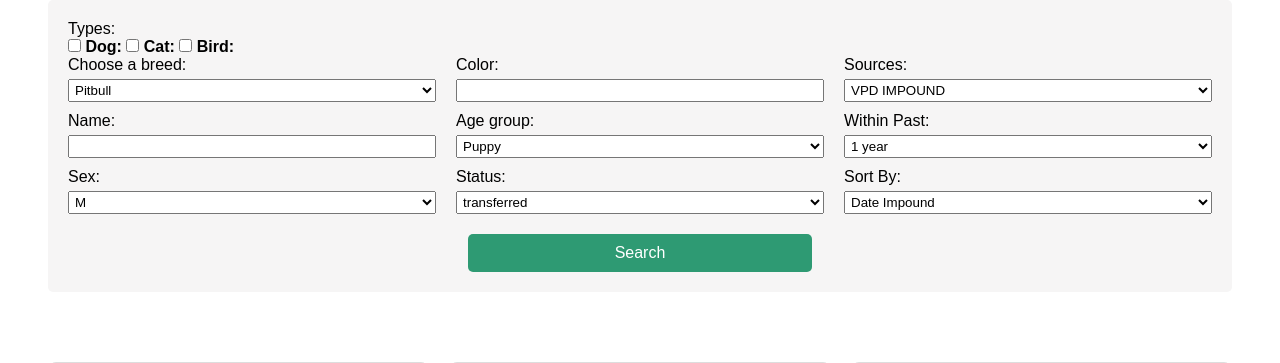
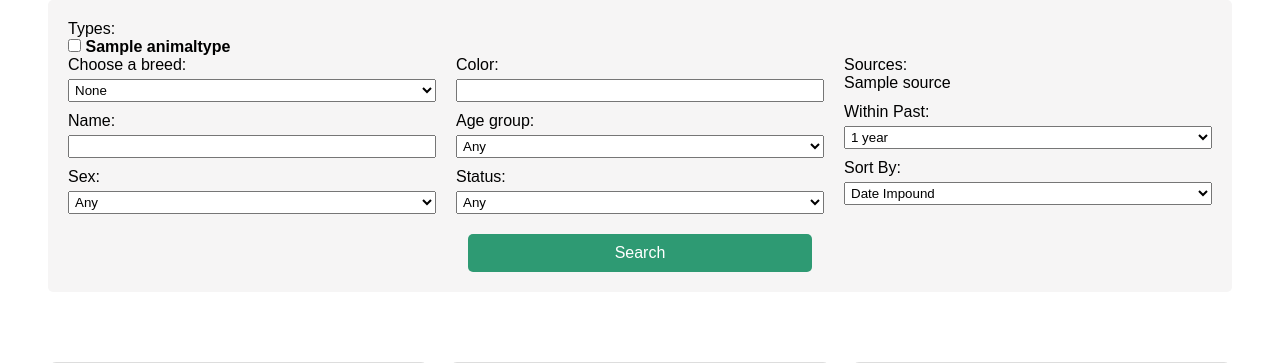
Before and after one commit to nhanvyn/van-shelter, a PHP site: page / in a window 1280 px wide. Shown: the top 363 px of the page. Run offline with PHP 8.4, Linux system fonts and the light colour scheme; tables that the repository leaves empty or names only in its code hold one stand-in row (values such as "Sample post").

Commit message:
added db

```diff
--- a/css/index.css
+++ b/css/index.css
@@ -55,6 +55,10 @@
 
 .search-filter .type-sec label {
     font-weight: bold;
+}
+.search-filter .type-sec {
+    display: flex;
+    gap: 20px;
 }
 
 
--- /dev/null
+++ b/db.php
@@ -0,0 +1,11 @@
+<?php
+$dbhost = "localhost";
+$dbuser = "root";
+$dbpass = "";
+$dbname = "van_shelter";
+$db = new mysqli($dbhost, $dbuser, $dbpass, $dbname);
+
+if ($db->connect_error) {
+    exit("Database connection failed: " . $db->connect_error);
+}
+?>
--- a/index.php
+++ b/index.php
@@ -1,4 +1,27 @@
 <?php
+require("db.php");
+$breedQuery = "SELECT breed_id, breed_name FROM breeds ORDER BY breed_id ASC;";
+$typeQuery = "SELECT * FROM animaltype ORDER BY type_id ASC;";
+$statusQuery = "SELECT * FROM statuses ORDER BY status_name ASC;";
+$sourceQuery = "SELECT * FROM source ORDER BY source_id ASC;";
+$sexQuery = "SELECT DISTINCT sex FROM Pets ORDER BY sex DESC;";
+$ageQuery = "SELECT DISTINCT age_category FROM Pets";
+
+
+$breedResult = $db->query($breedQuery);
+$typeResult = $db->query($typeQuery);
+$statusResult = $db->query($statusQuery);
+$sourceResult = $db->query($sourceQuery);
+$sexResult = $db->query($sexQuery);
+$ageResult = $db->query($ageQuery);
+
+
+
+
+
+// $breedResult = $db->query($query);
+
+
 
 ?>
 
@@ -23,23 +46,31 @@
                         <label>Types:</label>
                         <div class="type-sec">
 
-                            <input type="checkbox" value="Dog">
-                            <label>Dog:</label>
 
-                            <input type="checkbox" value="Cat">
-                            <label>Cat:</label>
 
-                            <input type="checkbox" value="Bird">
-                            <label>Bird:</label>
+                            <?php while ($row = $typeResult->fetch_assoc()) { ?>
+
+                                <div>
+                                    <input type="checkbox" value="<?= $row['type_id'] ?>">
+                                    <label><?= $row['type_name'] ?></label>
+                                </div>
+                            <?php } ?>
+
+
                         </div>
                     </div>
                     <div class="bottom">
                         <div class="left">
                             <div class="breed-drop-down">
                                 <label for="breeds">Choose a breed:</label>
+
                                 <select name="breeds" id="breeds">
-                                    <option value="pitbull">Pitbull</option>
-                                    <option value="doberman">Doberman</option>
+                                    <option value="">None</option>
+                                    <?php while ($row = $breedResult->fetch_assoc()) { ?>
+                                        <option value="<?= $row['breed_name'] ?>">
+                                            <?= $row['breed_name'] ?>
+                                        </option>
+                                    <?php } ?>
                                 </select>
                             </div>
 
@@ -52,8 +83,12 @@
                             <div class="sex-drop-down">
                                 <label for="sex">Sex:</label>
                                 <select name="sex" id="sex">
-                                    <option value="M">M</option>
-                                    <option value="F">F</option>
+                                    <option value="any">Any</option>
+                                    <?php while ($row = $sexResult->fetch_assoc()) { ?>
+                                        <option value="<?= $row['sex'] ?>">
+                                            <?= $row['sex'] ?>
+                                        </option>
+                                    <?php } ?>
                                 </select>
                             </div>
 
@@ -65,15 +100,26 @@
                             </div>
                             <div class="age-drop-down">
                                 <label for="age">Age group:</label>
-                                <select name="age" id="age">
-                                    <option value="Puppy">Puppy</option>
+                                <select name="age_category" id="age_category">
+                                    <option value="Any">Any</option>
+                                    <?php while ($row = $ageResult->fetch_assoc()) { ?>
+                                        <option value="<?= $row['age_category'] ?>">
+                                            <?= $row['age_category'] ?>
+                                        </option>
+                                    <?php } ?>
                                 </select>
                             </div>
 
                             <div class="status-drop-down">
                                 <label for="status">Status:</label>
                                 <select name="status" id="status">
-                                    <option value="transferred">transferred</option>
+                                    <option value="Any">Any</option>
+
+                                    <?php while ($row = $statusResult->fetch_assoc()) { ?>
+                                        <option value="<?= $row['status_name'] ?>">
+                                            <?= $row['status_name'] ?>
+                                        </option>
+                                    <?php } ?>
                                 </select>
                             </div>
                         </div>
@@ -81,9 +127,15 @@
 
                             <div class="source-drop-down">
                                 <label for="source">Sources:</label>
-                                <select name="source" id="source">
+                                <!-- <select name="source" id="source">
                                     <option value="VPD IMPOUND">VPD IMPOUND</option>
-                                </select>
+                                </select> -->
+
+                                <?php while ($row = $sourceResult->fetch_assoc()) { ?>
+                                        <option value="<?= $row['source_name'] ?>">
+                                            <?= $row['source_name'] ?>
+                                        </option>
+                                <?php } ?>
                             </div>
 
 
```
